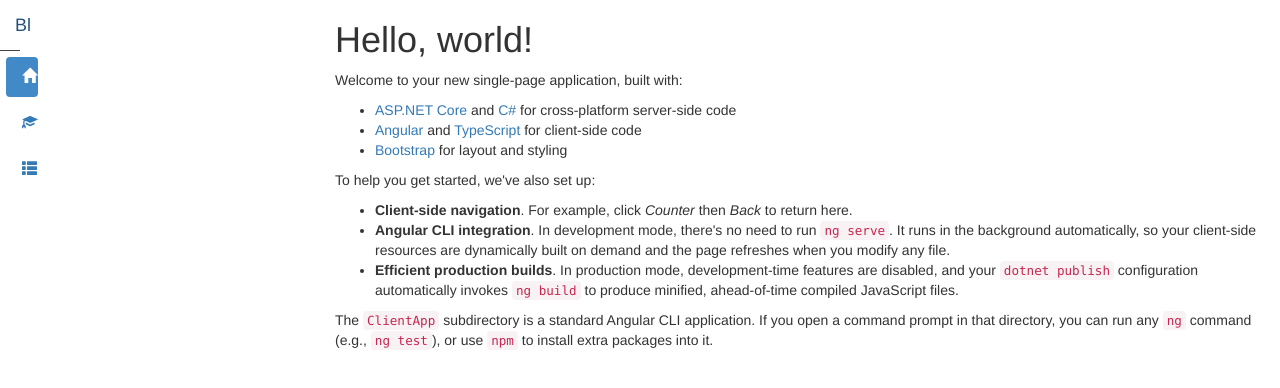
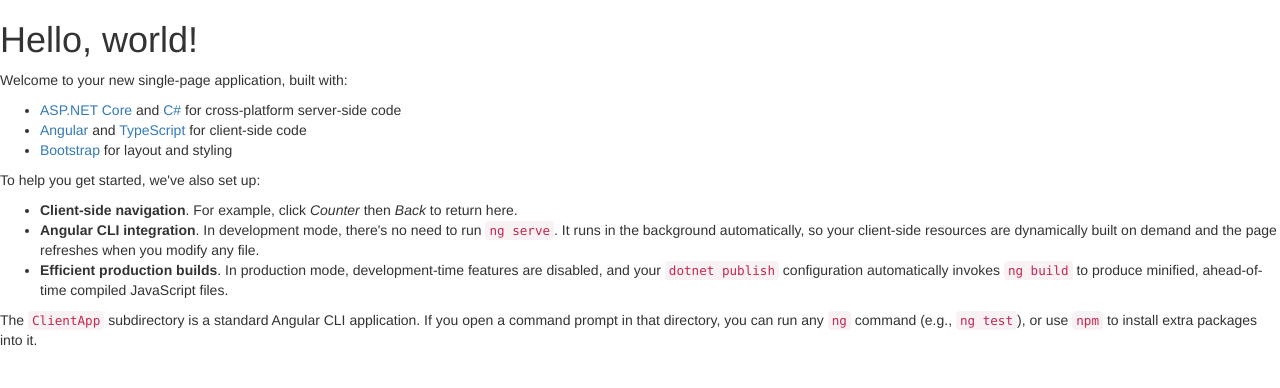
Before and after one commit to BrianSunderman25/BlessUpAthletics, an Angular app in the folder BlessUpAthletics/BlessUpAthletics/ClientApp/: page / in a window 1280 px wide. Shown: the top 388 px of the page. Built offline with nearby package versions, Linux system fonts and the light colour scheme.

Commit message:
removed nav bar

```diff
--- a/BlessUpAthletics/BlessUpAthletics/ClientApp/src/app/app.component.html
+++ b/BlessUpAthletics/BlessUpAthletics/ClientApp/src/app/app.component.html
@@ -1,10 +1,10 @@
 <div class='container-fluid'>
+
+
   <div class='row'>
-    <div class='col-sm-3'>
-      <app-nav-menu></app-nav-menu>
-    </div>
-    <div class='col-sm-9 body-content'>
+    <div class='body-content'>
       <router-outlet></router-outlet>
     </div>
   </div>
+
 </div>
```
